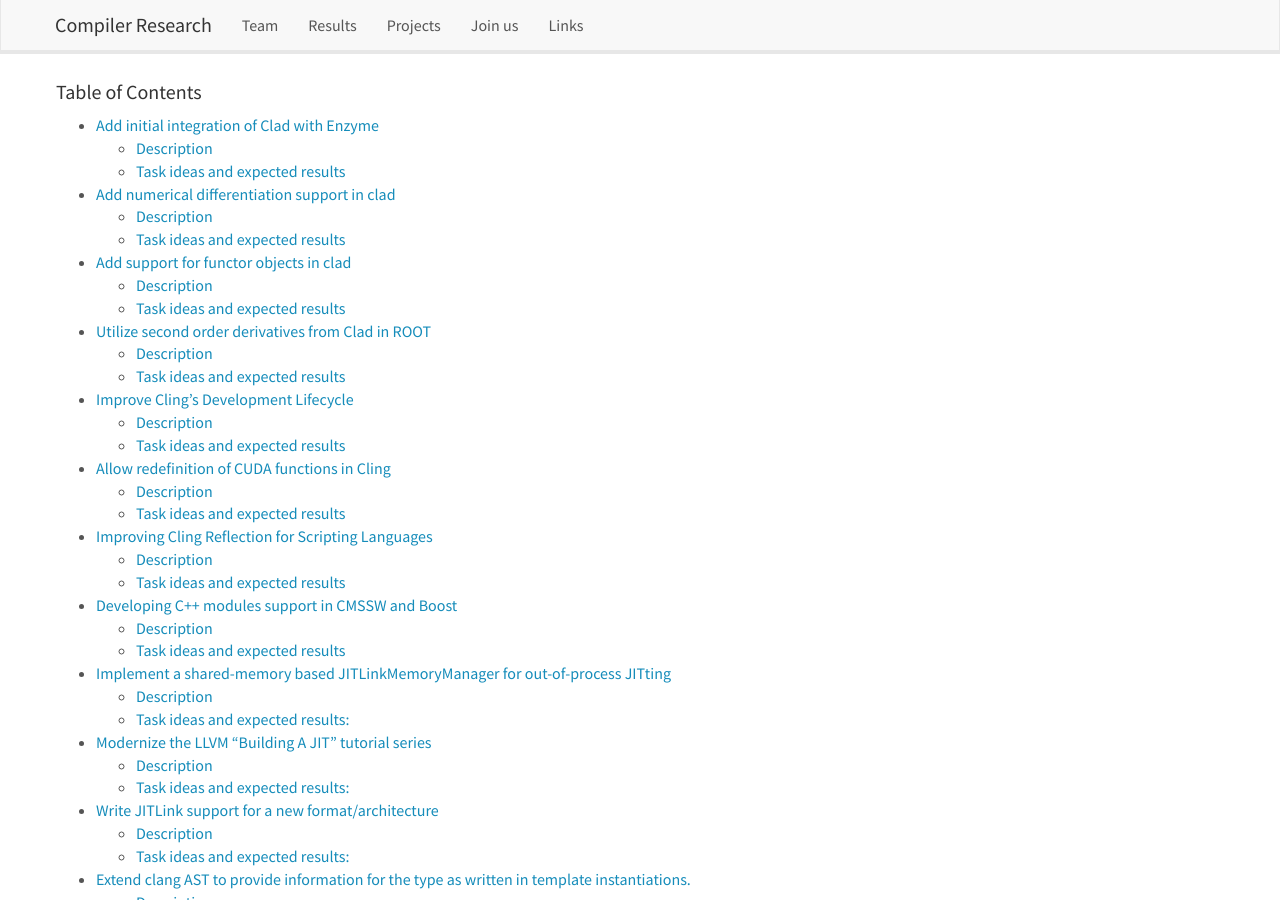
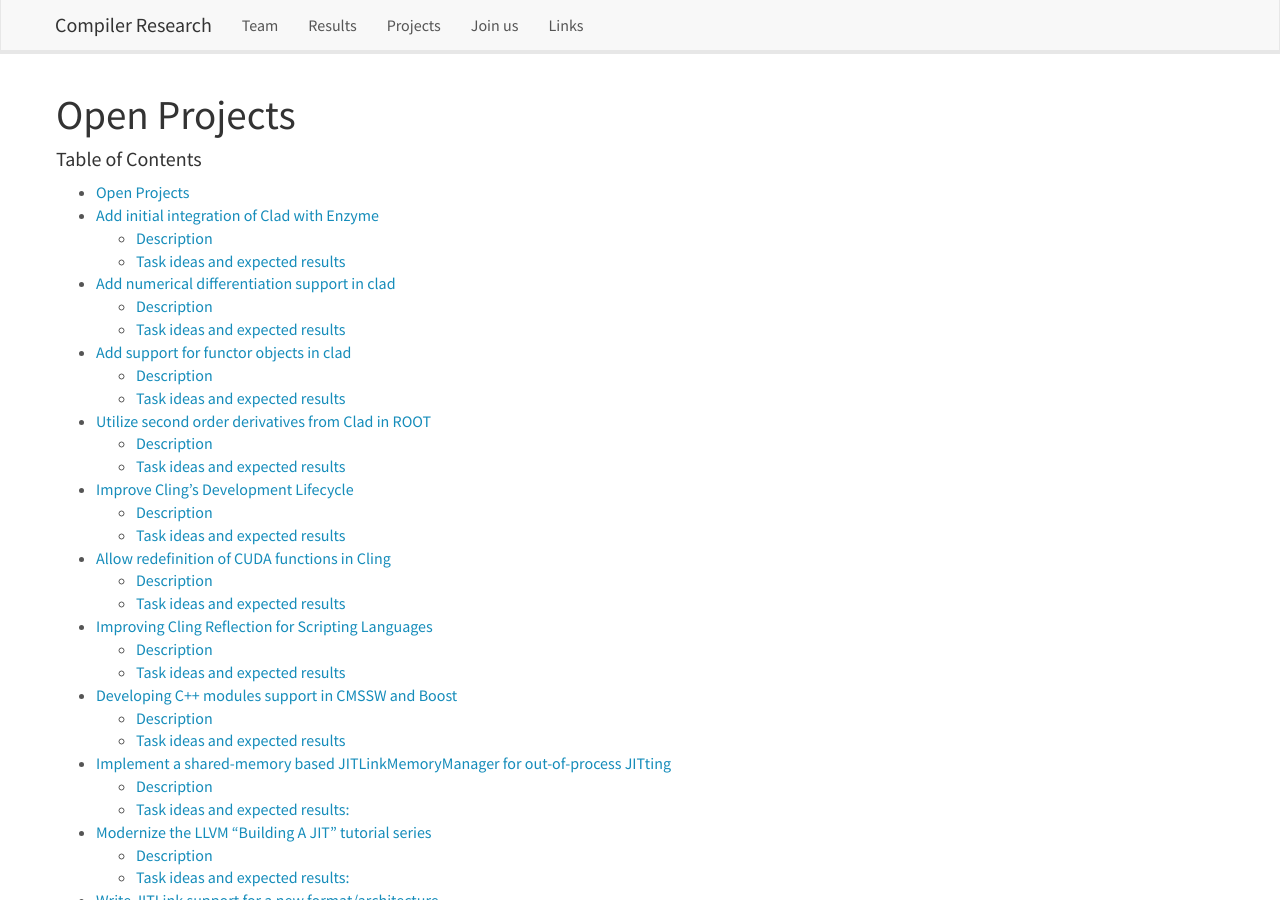
Before and after one commit to vgvassilev/clad, a Jekyll site: the page built from _pages/open_projects.md, in a window 1280 px wide and 900 px high. Built offline with Jekyll 4.4.1, drawn with Linux system fonts in a browser that asks for light colours; nearby versions of some CDN libraries.

Commit message:
Add title.

```diff
--- a/_pages/open_projects.md
+++ b/_pages/open_projects.md
@@ -5,6 +5,8 @@
 sitemap: false
 permalink: /open_projects
 ---
+
+# Open Projects
 
 <nav>
   <h4>Table of Contents</h4>
```
